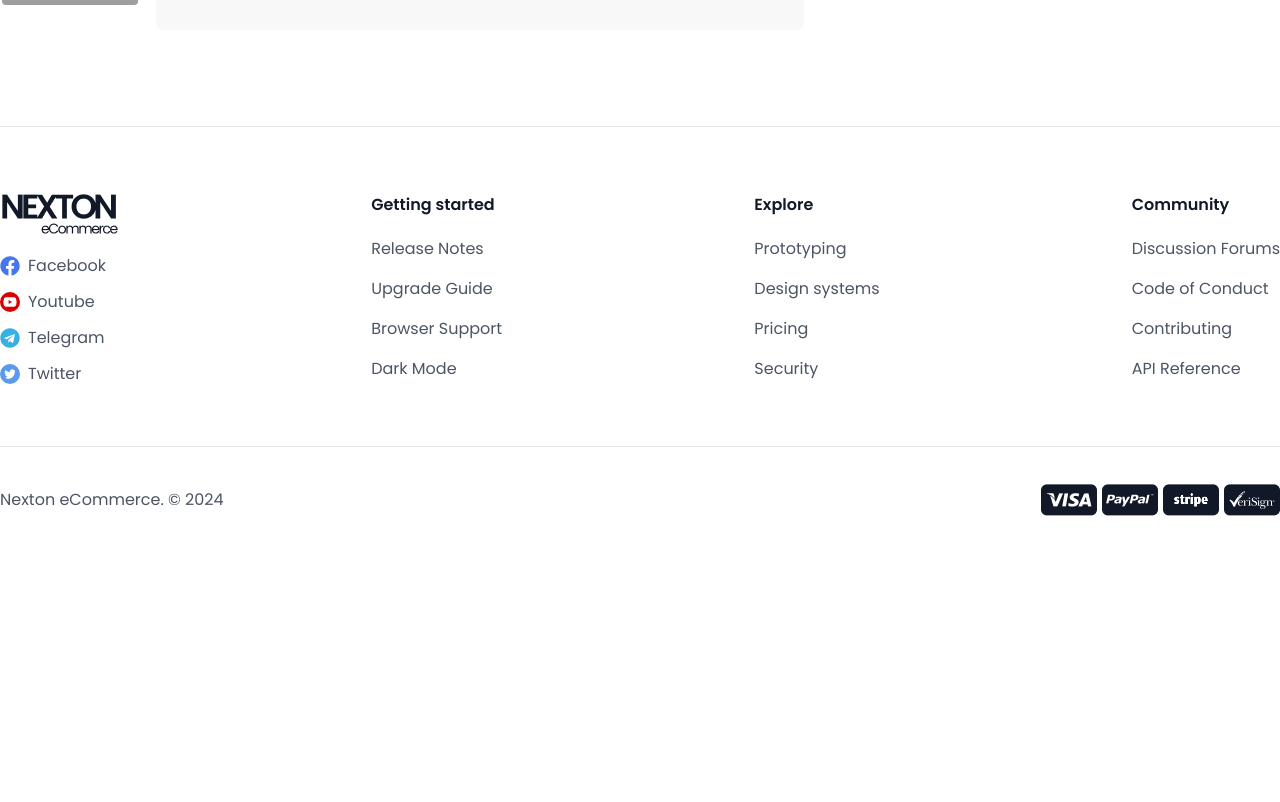
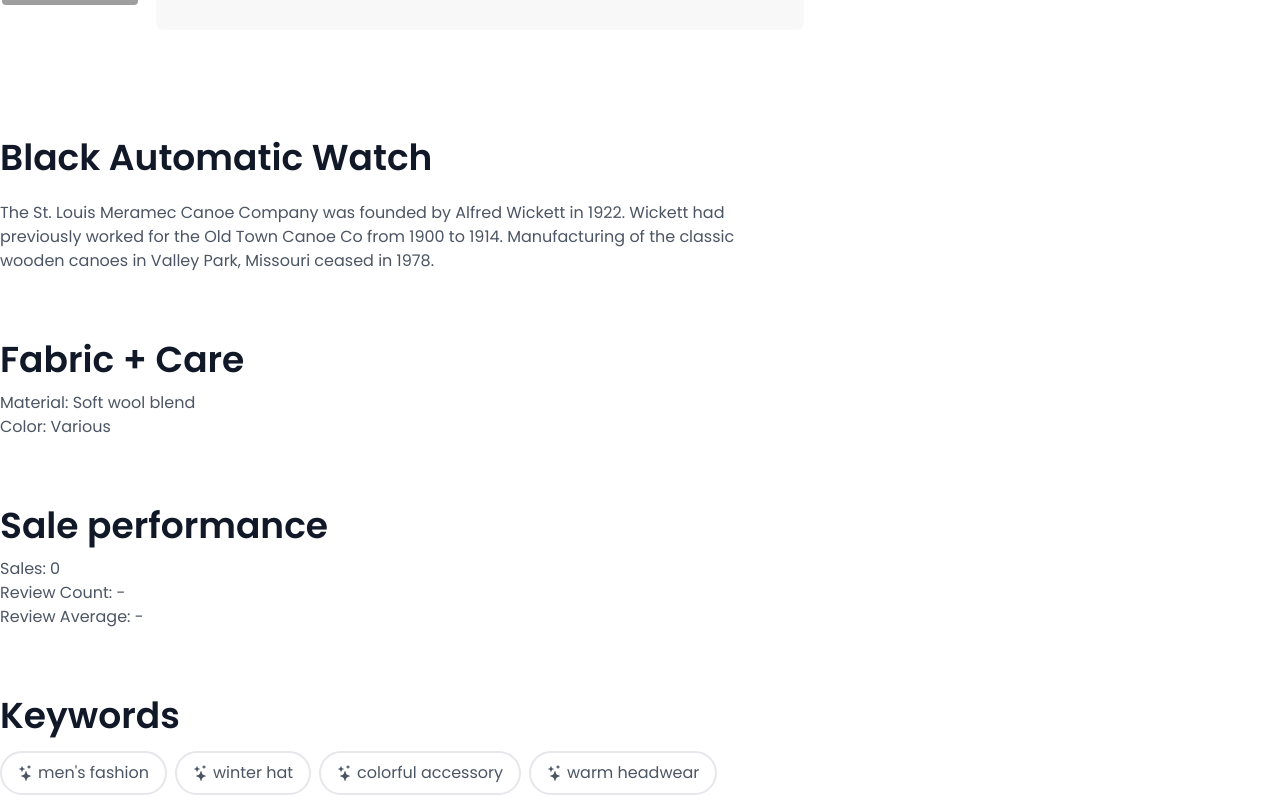
Before and after one commit to Munna-Scriptz/Nexton-E-Commerce, a React (Vite) app: page /Details in a window 1280 px wide. Shown: the part 798-1600 px from the top of the page. Before the commit the page ends 1350 px from the top, so only its background shows below. Built offline with nearby package versions, Linux system fonts and the light colour scheme; no server answers; grey boxes are pictures that could not be loaded.

Commit message:
Product Details Page Complete

```diff
--- a/src/components/ProductsSelection.jsx
+++ b/src/components/ProductsSelection.jsx
@@ -1,6 +1,7 @@
 import React, { useState } from 'react'
 import { FaStar } from "react-icons/fa";
 import { IoBagHandleOutline } from "react-icons/io5";
+import { Link } from 'react-router';
 const ProductsSelection = () => {
 
   const [Value, SetValue] = useState(1)
@@ -18,7 +19,7 @@ const ProductsSelection = () => {
                     {/* -----Reviews----- */}
                     <div className='flex items-center gap-[6px]'>
                       <FaStar className='text-[#FBBF24] text-[17px]'/>
-                      <p className='text-Primary font-semibold text-base flex items-center gap-[6px]'>4.9 • <span className='font-normal underline'>142 reviews</span></p>
+                      <p className='text-Primary font-semibold text-base flex items-center gap-[6px]'>4.9 • <Link to={'/'} className='font-normal underline'>142 reviews</Link></p>
                     </div>
                     {/* -----Price----- */}
                     <div className='flex flex-col items-end'>
@@ -46,7 +47,7 @@ const ProductsSelection = () => {
                       <p className='text-base text-Primary font-medium'>{Value}</p>
                       <button className='w-[24px] h-[24px] border-2 border-[#E5E7EB] rounded-full text-[18px] text-second cursor-pointer hover:bg-Primary hover:text-white duration-[.3s] select-none' onClick={()=>SetValue(Value + 1)}>+</button>
                     </div>
-                    <button className='w-[178px]  h-[52px] bg-second text-white flex items-center  justify-center cursor-pointer gap-[8px] rounded-full' ><IoBagHandleOutline />Add to cart</button>
+                    <button className='w-[178px]  h-[52px] bg-second text-white flex items-center  justify-center cursor-pointer gap-[8px] rounded-full hover:scale-[1.04] duration-[.3s] hover:shadow-[0_8px_30px_rgb(0,0,0,0.12)]' ><IoBagHandleOutline />Add to cart</button>
                   </div>
                   {/* --------Total Amount--------- */}
                   <div id='Total_Amount' className='mt-[32px]'>
@@ -68,7 +69,7 @@ const ProductsSelection = () => {
                         <p className='text-second font-semibold text-base'>$169.99</p>
                     </div>
                   </div>
-                </div>
+        </div>
     </>
   )
 }
--- a/src/pages/Details.jsx
+++ b/src/pages/Details.jsx
@@ -1,6 +1,9 @@
 import React, { useState } from 'react'
 import ReviewProductSlider from '../components/ReviewProductSlider'
 import ProductsSelection from '../components/ProductsSelection';
+import Recommend from '../components/Recommend';
+import { Link } from 'react-router';
+import { BsStars } from "react-icons/bs";
 
 
 const Details = () => {
@@ -15,6 +18,37 @@ const Details = () => {
                 {/* -------Right Side-------- */}
                 <ProductsSelection/>
               </div>
+              {/* -----Product Infos-------- */}
+              <div id='Product_Info' className='mt-[105px] flex flex-col gap-[60px] mb-[96px]'>
+                <div>
+                  <h2 className='text-[36px] text-second font-semibold'>Black Automatic Watch</h2>
+                  <p className='w-[735px] text-base font-normal text-Primary mt-[16px]'>The St. Louis Meramec Canoe Company was founded by Alfred Wickett in 1922. Wickett had previously worked for the Old Town Canoe Co from 1900 to 1914. Manufacturing of the classic wooden canoes in Valley Park, Missouri ceased in 1978.</p>
+                </div>
+                <div>
+                  <h2 className='text-[36px] text-second font-semibold'>Fabric + Care</h2>
+                  <p className='w-[735px] text-base font-normal text-Primary mt-1'>Material: Soft wool blend</p>
+                  <p className='w-[735px] text-base font-normal text-Primary'>Color: Various</p>
+                </div>
+                <div>
+                  <h2 className='text-[36px] text-second font-semibold'>Sale performance</h2>
+                    <p className='w-[735px] text-base font-normal text-Primary mt-1'>Sales: 0</p>
+                    <p className='w-[735px] text-base font-normal text-Primary'>Review Count: -</p>
+                    <p className='w-[735px] text-base font-normal text-Primary'>Review Average: -</p>
+                </div>
+                <div>
+                  <h2 className='text-[36px] text-second font-semibold mb-2'>Keywords</h2>
+                  <div className='flex items-center gap-2'>
+                    <Link to={'/'} className='text-base font-normal text-Primary flex items-center gap-1 py-2 px-4 border-2 border-[#E5E7EB] w-fit rounded-full'><BsStars />men's fashion</Link>
+                    <Link to={'/'} className='text-base font-normal text-Primary flex items-center gap-1 py-2 px-4 border-2 border-[#E5E7EB] w-fit rounded-full'><BsStars />winter hat</Link>
+                    <Link to={'/'} className='text-base font-normal text-Primary flex items-center gap-1 py-2 px-4 border-2 border-[#E5E7EB] w-fit rounded-full'><BsStars />colorful accessory</Link>
+                    <Link to={'/'} className='text-base font-normal text-Primary flex items-center gap-1 py-2 px-4 border-2 border-[#E5E7EB] w-fit rounded-full'><BsStars />warm headwear</Link>
+                  </div>
+                </div>
+              </div>
+              {/* ----Recommended---- */}
+              <div id="Recommended">
+                <Recommend/>
+              </div>
             </div>
         </section>
     </>
```
